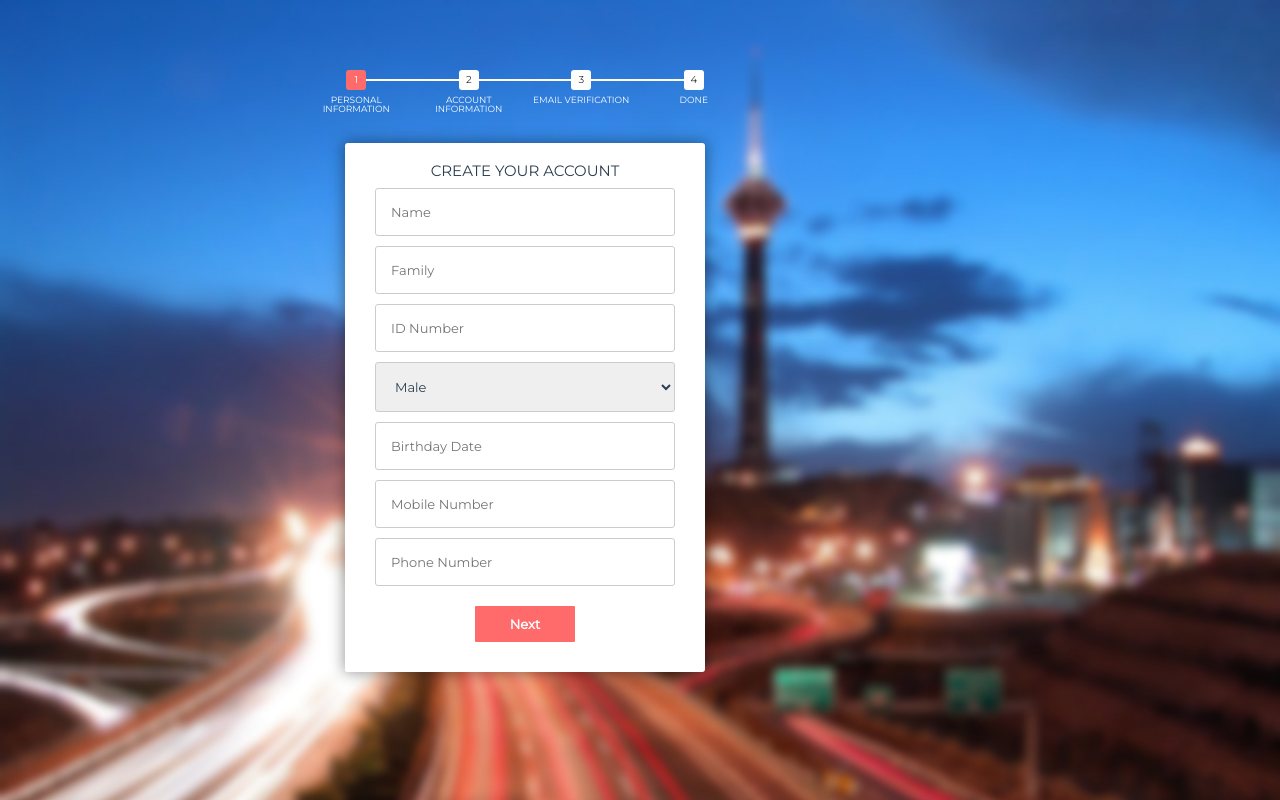
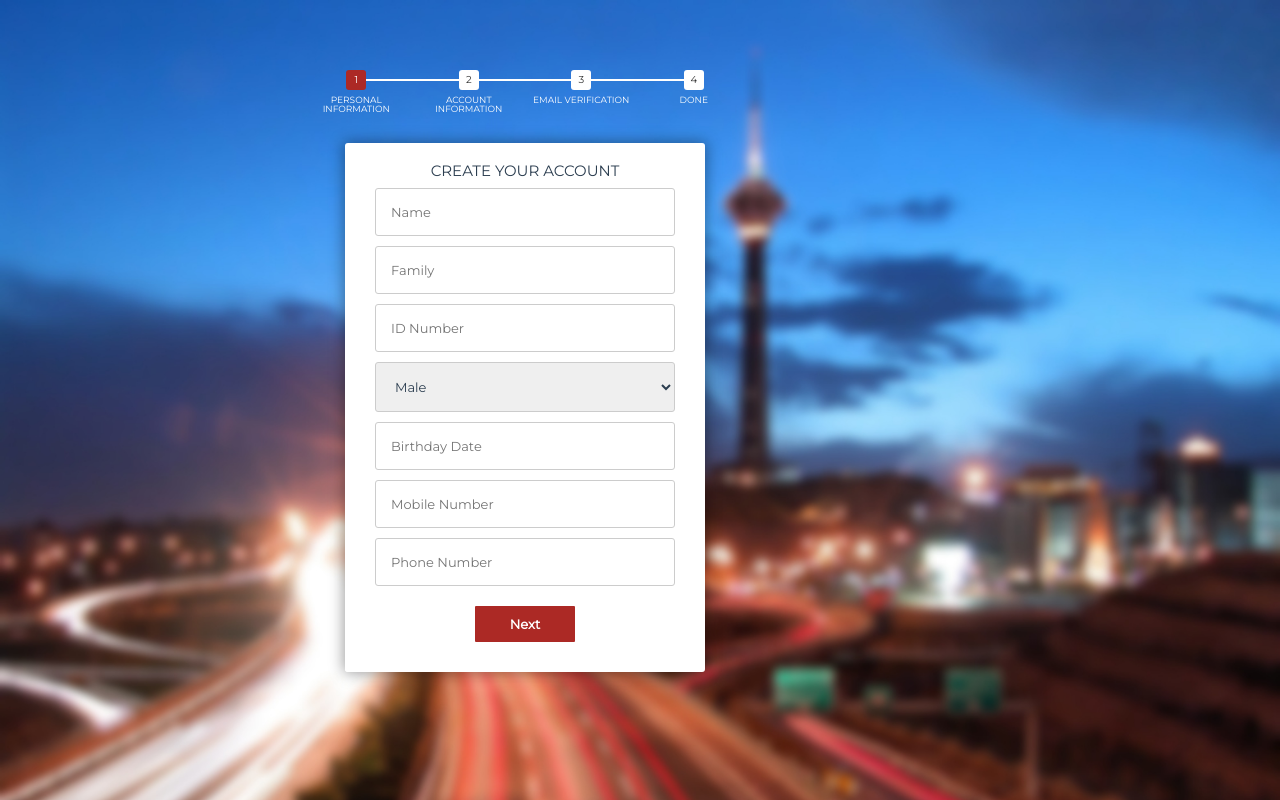
Before and after one commit to kiarashmhn/QPCars, a Flask app: page /web/signup_page in a window 1280 px wide. Run offline with Flask 2, Linux system fonts and the light colour scheme; some libraries are stand-ins or nearby versions.

Commit message:
edit color

```diff
--- a/QPcars/static/css/signup.css
+++ b/QPcars/static/css/signup.css
@@ -45,7 +45,7 @@ body {
 }
 #msform .action-button {
 	width: 100px;
-	background: #FF6B6B;
+	background: #ac2925;
 	font-weight: bold;
 	color: white;
 	border: 0 none;
@@ -55,7 +55,7 @@ body {
 	margin: 10px 5px;
 }
 #msform .action-button:hover, #msform .action-button:focus {
-	box-shadow: 0 0 0 2px white, 0 0 0 3px #FF6B6B;
+	box-shadow: 0 0 0 2px white, 0 0 0 3px #ac2925;
 }
 .fs-title {
 	font-size: 15px;
@@ -109,6 +109,6 @@ body {
 	content: none;
 }
 #progressbar li.active:before,  #progressbar li.active:after{
-	background: #FF6B6B;
+	background: #ac2925;
 	color: white;
 }
```
